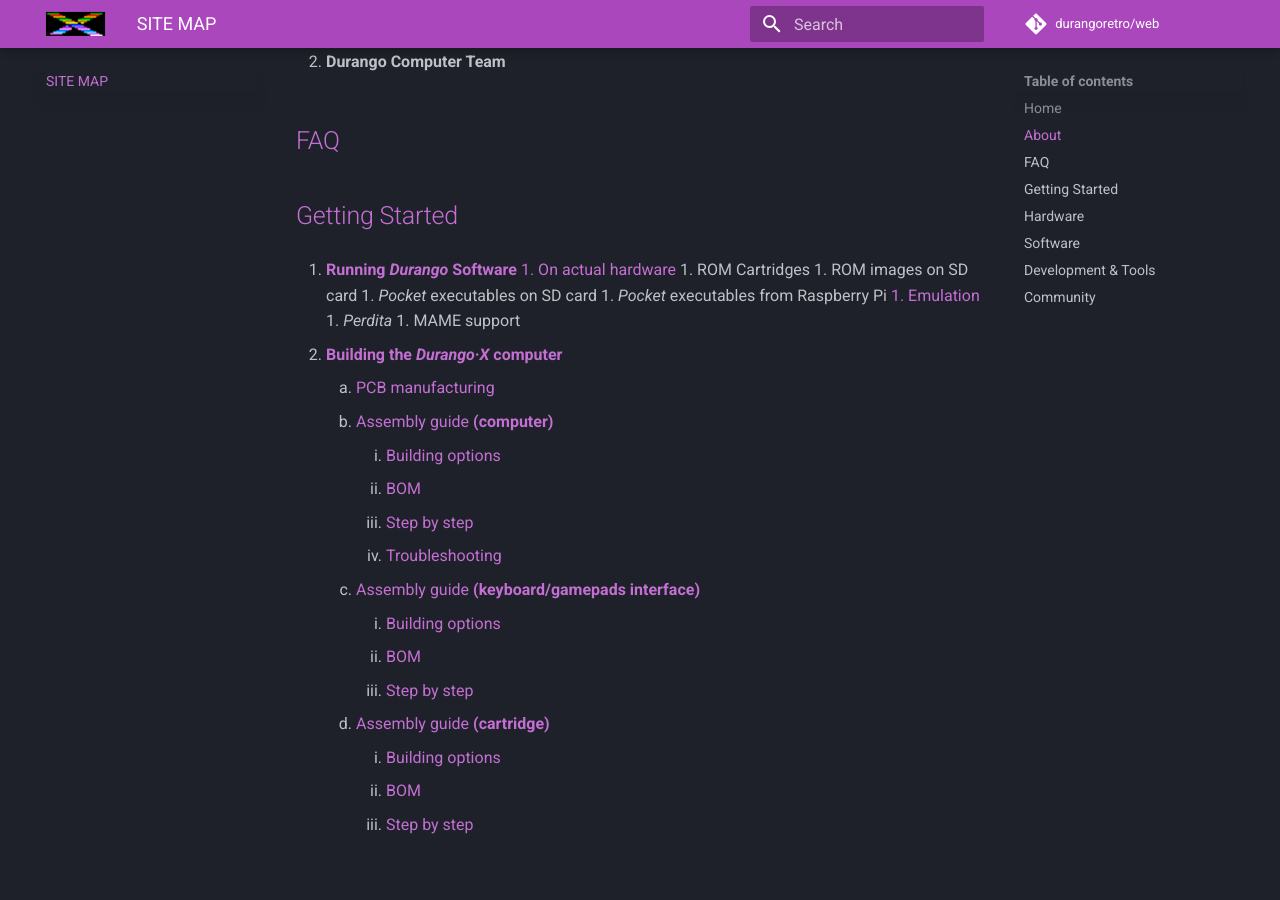
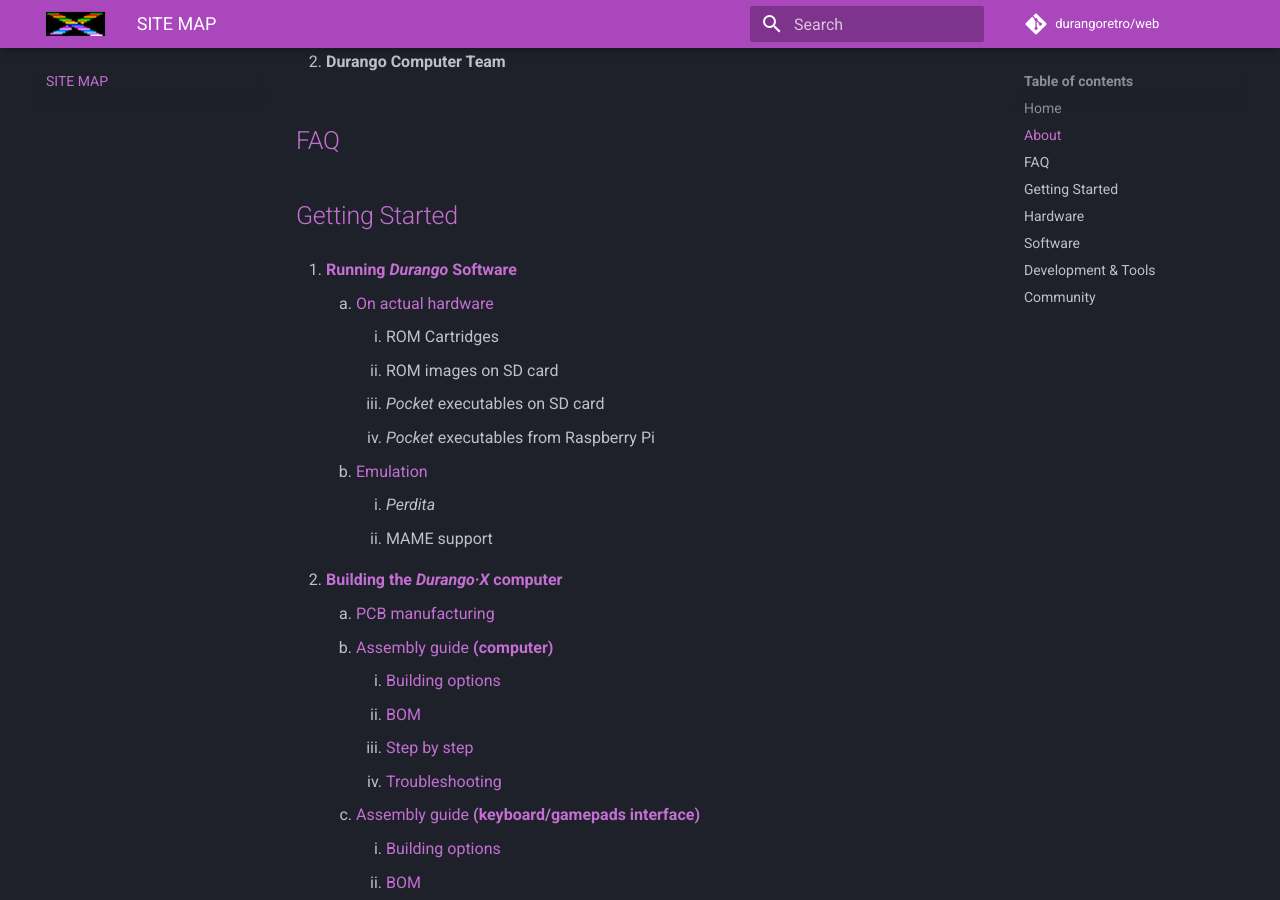
Before and after one commit to durangoretro/web, an MkDocs documentation site: the page built from docs/sitemap.md, in a window 1280 px wide and 900 px high, scrolled down 437 px. Built offline with MkDocs 1.6.1 and Material for MkDocs 9.7.7, drawn with Linux system fonts in a browser that asks for light colours; comment, search, counter and statistics services are not loaded.

Commit message:
fix broken list

```diff
--- a/docs/sitemap.md
+++ b/docs/sitemap.md
@@ -15,12 +15,12 @@
 ## [Getting Started](started.md)
 
 1. [**Running _Durango_ Software**](start/running.md)
-	[1. On actual hardware](start/run/hard.md)
+	1. [On actual hardware](start/run/hard.md)
 		1. ROM Cartridges
 		1. ROM images on SD card
 		1. _Pocket_ executables on SD card
 		1. _Pocket_ executables from Raspberry Pi
-	[1. Emulation](start/run/emulation.md)
+	1. [Emulation](start/run/emulation.md)
     	1. _Perdita_
         1. MAME support
 
```
